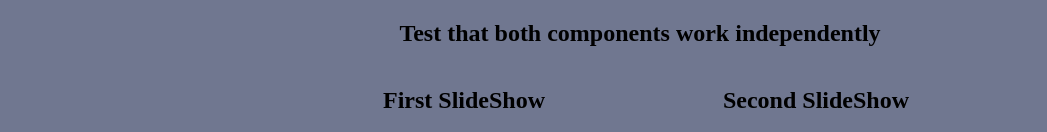
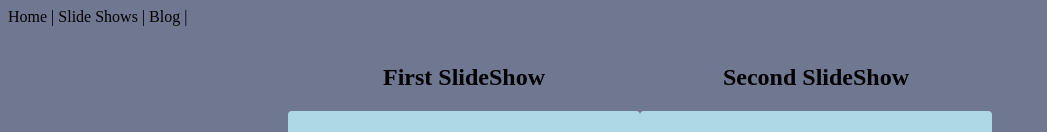
Before and after one commit to aarocka/lab5, a plain HTML site: page working/index.html in a window 1280 px wide. Shown: the top 132 px of the page, without its empty margins (0-1047 px from the left). Drawn offline with Linux system fonts and the light colour scheme.

Commit message:
fixed formating

```diff
--- a/working/index.html
+++ b/working/index.html
@@ -36,7 +36,13 @@
 
     </head>
     <body>
-        <h2 style="text-align:center">Test that both components work independently</h2>
+      <a onclick="inject(home())">Home</a> |
+      <a onclick="inject(slideShowContent())">Slide Shows</a> |
+      <a onclick="inject(blog())">Blog</a> |
+
+      <br/>
+      <br/>
+
 
       <div id="content">
       </div>
@@ -44,8 +50,8 @@
       <script src="js/reusable/MakeSlideShow.js"></script>
       <script src="js/reusable/ajax.js"></script>
 
+
       <script>
-
         "use strict";
 
         //image list from ajax call
@@ -130,8 +136,6 @@
         // If using NavRouter, you'd just return ele at the end of the CGF
         // (content generating function).
         document.getElementById("content").appendChild(ele);
-
-
       </script>
     </body>
 </html>
```
Lines whose indentation alone changed are shown as unchanged.
